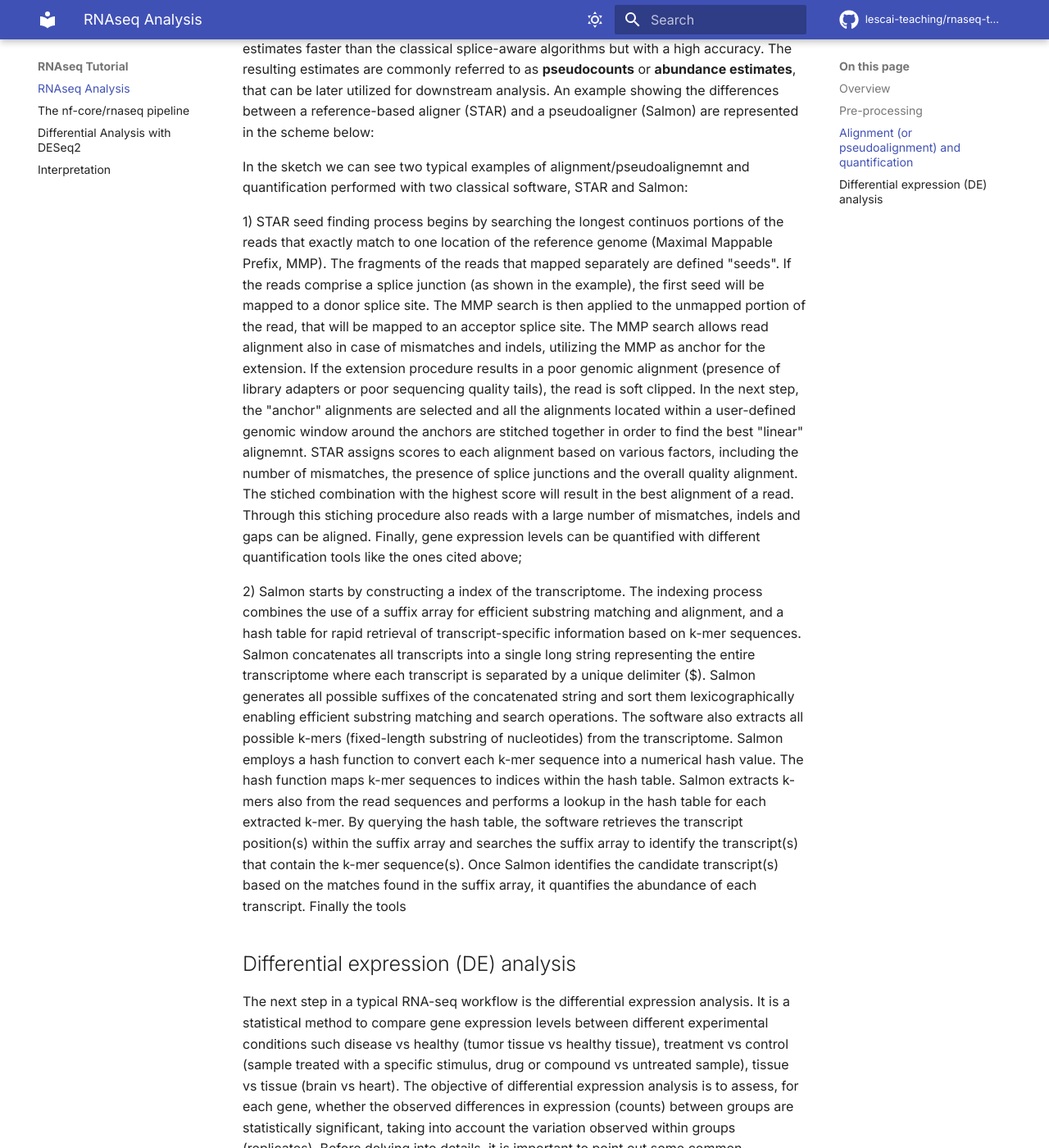
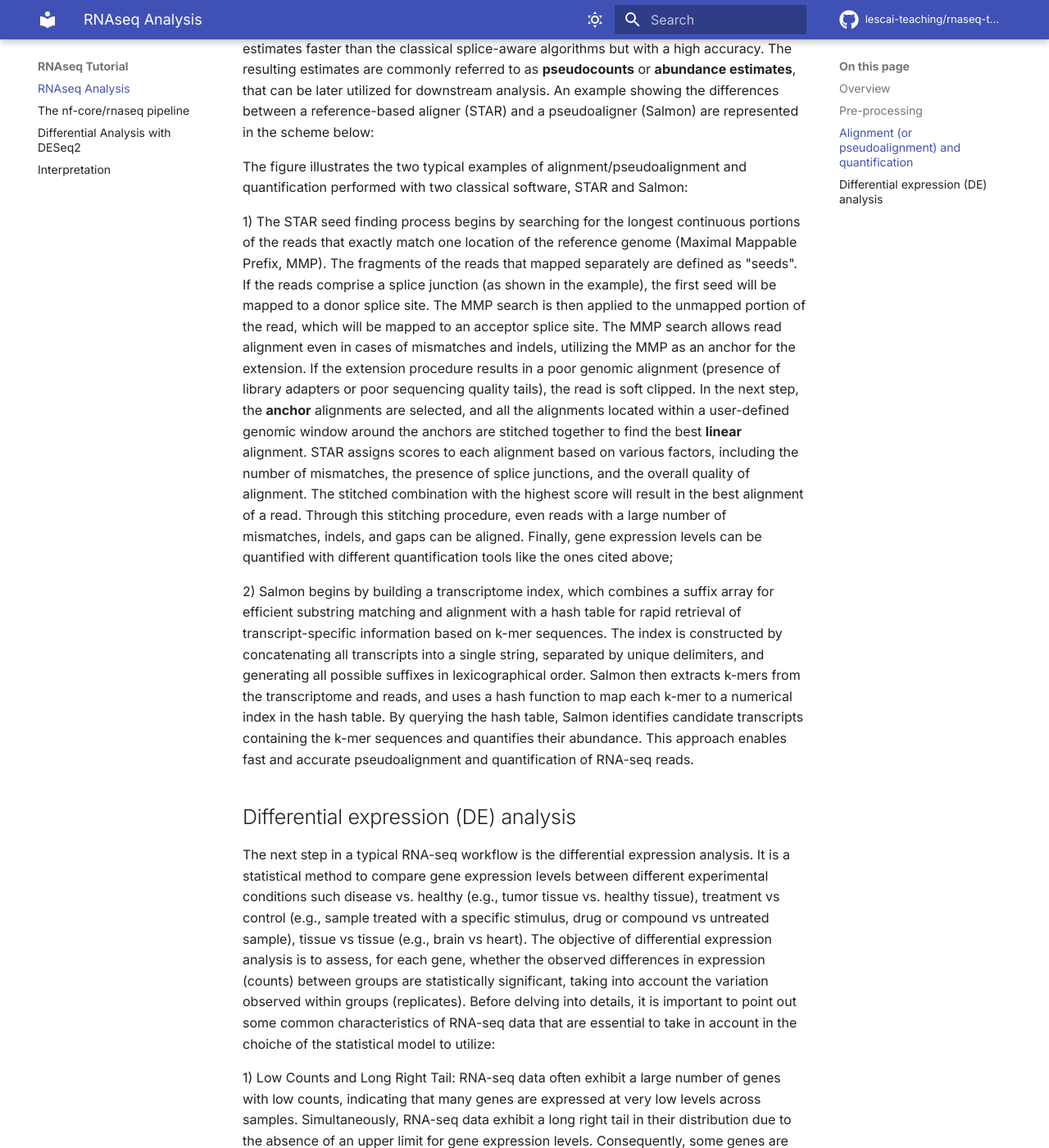
Before and after one commit to santorsola-teaching/nf-core-gitpod-run, an MkDocs documentation site: the page built from docs/theory.md, in a window 1280 px wide and 1400 px high, scrolled down 2300 px. Shown: the whole window at 82% size. Built offline with MkDocs 1.6.1 and Material for MkDocs 9.7.7, drawn with Linux system fonts in a browser that asks for light colours; comment, search, counter and statistics services are not loaded; some of the changed text lies outside the part shown.

Commit message:
fixing second part of theory

```diff
--- a/docs/theory.md
+++ b/docs/theory.md
@@ -30,42 +30,41 @@ An example showing the differences between a reference-based aligner (STAR) and
 
 
 
-In the sketch we can see two typical examples of alignment/pseudoalignemnt and quantification performed with two classical software, STAR and Salmon:
+The figure illustrates the two typical examples of alignment/pseudoalignment and quantification performed with two classical software, STAR and Salmon:
 
-1) STAR seed finding process begins by searching the longest continuos portions of the reads that exactly match to one location of the reference genome (Maximal Mappable Prefix, MMP). The fragments of the reads that mapped separately are defined "seeds". If the reads comprise a splice junction (as shown in the example), the first seed will be mapped to a donor splice site. The MMP search is then applied to the unmapped portion of the read, that will be mapped to an acceptor splice site. The MMP search allows read alignment also in case of mismatches and indels, utilizing the MMP as anchor for the extension. If the extension procedure results in a poor genomic alignment (presence of library adapters or poor sequencing quality tails), the read is soft clipped. In the next step, the "anchor" alignments are selected and all the alignments located within a user-defined genomic window around the anchors are stitched together in order to find the best "linear" alignemnt. STAR assigns scores to each alignment based on various factors, including the number of mismatches, the presence of splice junctions and the overall quality alignment. The stiched combination with the highest score will result in the best alignment of a read. Through this stiching procedure also reads with a large number of mismatches, indels and gaps can be aligned. Finally, gene expression levels can be quantified with different quantification tools like the ones cited above;
+1) The STAR seed finding process begins by searching for the longest continuous portions of the reads that exactly match one location of the reference genome (Maximal Mappable Prefix, MMP). The fragments of the reads that mapped separately are defined as "seeds". If the reads comprise a splice junction (as shown in the example), the first seed will be mapped to a donor splice site. The MMP search is then applied to the unmapped portion of the read, which will be mapped to an acceptor splice site. The MMP search allows read alignment even in cases of mismatches and indels, utilizing the MMP as an anchor for the extension. If the extension procedure results in a poor genomic alignment (presence of library adapters or poor sequencing quality tails), the read is soft clipped. In the next step, the **anchor** alignments are selected, and all the alignments located within a user-defined genomic window around the anchors are stitched together to find the best **linear** alignment. STAR assigns scores to each alignment based on various factors, including the number of mismatches, the presence of splice junctions, and the overall quality of alignment. The stitched combination with the highest score will result in the best alignment of a read. Through this stitching procedure, even reads with a large number of mismatches, indels, and gaps can be aligned. Finally, gene expression levels can be quantified with different quantification tools like the ones cited above;
 
-2) Salmon starts by constructing a index of the transcriptome. The indexing process combines the use of a suffix array for efficient substring matching and alignment, and a hash table for rapid retrieval of transcript-specific information based on k-mer sequences. Salmon concatenates all transcripts into a single long string representing the entire transcriptome where each transcript is separated by a unique delimiter ($). Salmon generates all possible suffixes of the concatenated string and sort them lexicographically enabling efficient substring matching and search operations.
-The software also extracts all possible k-mers (fixed-length substring of nucleotides) from the transcriptome. Salmon employs a hash function to convert each k-mer sequence into a numerical hash value. The hash function maps k-mer sequences to indices within the hash table. Salmon extracts k-mers also from the read sequences and performs a lookup in the hash table for each extracted k-mer. By querying the hash table, the software retrieves the transcript position(s) within the suffix array and searches the suffix array to identify the transcript(s) that contain the k-mer sequence(s). Once Salmon identifies the candidate transcript(s) based on the matches found in the suffix array, it quantifies the abundance of each transcript. Finally the tools
+2) Salmon begins by building a transcriptome index, which combines a suffix array for efficient substring matching and alignment with a hash table for rapid retrieval of transcript-specific information based on k-mer sequences. The index is constructed by concatenating all transcripts into a single string, separated by unique delimiters, and generating all possible suffixes in lexicographical order. Salmon then extracts k-mers from the transcriptome and reads, and uses a hash function to map each k-mer to a numerical index in the hash table. By querying the hash table, Salmon identifies candidate transcripts containing the k-mer sequences and quantifies their abundance. This approach enables fast and accurate pseudoalignment and quantification of RNA-seq reads.
 
 
 ## Differential expression (DE) analysis
 
-The next step in a typical RNA-seq workflow is the differential expression analysis. It is a statistical method to compare gene expression levels between different experimental conditions such disease vs healthy (tumor tissue vs healthy tissue), treatment vs control (sample treated with a specific stimulus, drug or compound vs untreated sample), tissue vs tissue (brain vs heart). The objective of differential expression analysis is to assess, for each gene, whether the observed differences in expression (counts) between groups are statistically significant, taking into account the variation observed within groups (replicates).
+The next step in a typical RNA-seq workflow is the differential expression analysis. It is a statistical method to compare gene expression levels between different experimental conditions such disease vs. healthy (e.g., tumor tissue vs. healthy tissue), treatment vs control (e.g., sample treated with a specific stimulus, drug or compound vs untreated sample), tissue vs tissue (e.g., brain vs heart). The objective of differential expression analysis is to assess, for each gene, whether the observed differences in expression (counts) between groups are statistically significant, taking into account the variation observed within groups (replicates).
 Before delving into details, it is important to point out some common characteristics of RNA-seq data that are essential to take in account in the choiche of the statistical model to utilize:
 
-1) Low Counts and Long Right Tail: RNA-seq data often contain a large number of genes with low counts, indicating that many genes are expressed at very low levels across samples. Simultaneously, RNA-seq data exhibit a long right tail in their distribution due to the absence of an upper limit for gene expression levels. Consequently, some genes are expressed at high levels, resulting in a distribution where most genes have low to moderate expression levels, while a few genes have very high counts. This combination of many low-count genes and a few highly expressed genes presents challenges for differential expression analysis, introducing high variability and potential skewness into the data. Accurate statistical modeling must therefore account for this distribution to avoid misleading conclusions;
+1) Low Counts and Long Right Tail: RNA-seq data often exhibit a large number of genes with low counts, indicating that many genes are expressed at very low levels across samples. Simultaneously, RNA-seq data exhibit a long right tail in their distribution due to the absence of an upper limit for gene expression levels. Consequently, some genes are expressed at high levels, resulting in a distribution where most genes have low to moderate expression levels, while a few genes have very high counts. This combination of many low-count genes and a few highly expressed genes presents challenges for differential expression analysis, introducing high variability and potential skewness into the data. Accurate statistical modeling must therefore account for this distribution to avoid misleading conclusions;
 
-2) Overdispersion: RNA-seq data are characterized by overdispersion, where the variance in gene expression levels often exceeds the mean (variance > mean). In typical RNA-seq experiments, this variability is not constant and can be much higher than expected under a Poisson distribution, which assumes that the mean equals the variance (mean = variance). Overdispersion in RNA-seq data stems from biological variability, technical noise, and variations in sequencing depth across samples. Effective modeling of RNA-seq data requires statistical methods capable of handling this additional variability. The negative binomial distribution, a generalization of the Poisson distribution, addresses overdispersion by introducing an extra parameter, the dispersion parameter. This parameter allows the negative binomial distribution to capture the excess variability present in RNA-seq data, providing a more flexible and realistic representation compared to the Poisson distribution.
+2) Overdispersion: RNA-seq data are characterized by overdispersion, where the variance in gene expression levels often exceeds the mean (variance > mean). In typical RNA-seq experiments, this variability is not constant and can be much higher than expected under a Poisson distribution, which assumes that the mean equals the variance (mean = variance). Overdispersion in RNA-seq data stems from biological variability, technical noise, and variations in sequencing depth across samples. Effective modeling of RNA-seq data requires statistical methods capable of handling this additional variability. The negative binomial distribution, which generalizes the Poisson distribution, addresses overdispersion by introducing an additional parameter, the dispersion parameter. This parameter allows the negative binomial distribution to capture the excess variability present in RNA-seq data, providing a more flexible and realistic representation compared to the Poisson distribution.
 
-To model counts data with robust statistical methods, there are different software that have been developed. This part of the analysis is typically performed in R utilizing different packages such as [DESeq2] (https://bioconductor.org/packages/release/bioc/html/DESeq2.html), [edgeR](https://bioconductor.org/packages/release/bioc/html/edgeR.html) and [limma](https://bioconductor.org/packages/release/bioc/html/limma.html). TThis tutorial focuses on DESeq2, a popular R package known for its robustness. The typical workflow is outlined in the flowchart below. For more detailed information and details refer to the [DESeq2 vignette](https://bioconductor.org/packages/devel/bioc/vignettes/DESeq2/inst/doc/DESeq2.html).
+To model counts data with robust statistical methods, there are different software that have been developed. This part of the analysis is typically performed in R utilizing different packages such as [DESeq2] (https://bioconductor.org/packages/release/bioc/html/DESeq2.html), [edgeR](https://bioconductor.org/packages/release/bioc/html/edgeR.html) and [limma](https://bioconductor.org/packages/release/bioc/html/limma.html). This tutorial focuses on DESeq2, a popular R package known for its robustness. The typical workflow is outlined in the flowchart below. For more detailed information and details refer to the [DESeq2 vignette](https://bioconductor.org/packages/devel/bioc/vignettes/DESeq2/inst/doc/DESeq2.html).
 
 Differential expression analysis is composed by different key steps:
 
 - Input data: the analysis starts with a matrix obtained in the alignment and quantification step that summarizes the expression levels of the different genes in each sample of the dataset. The rows of the matrix typically correspond to genes and the columns represent the samples. Each position of the matrix contains an integer value representing the number of reads associated to a particular gene in a specific sample. Another essential prerequisite is a metadata table describing the samples;
 
-- Normalization: Since differential expression analysis tools compare counts between sample groups for the same gene, they do not need to account for gene length. However, it is crucial to account for sequencing depth and RNA composition. DESeq2 addresses these factors using size factors, which correct for variations in library sizes and RNA composition across samples. Specifically, DESeq2 calculates size factors (in general a number aroun 1) using the "median ratio" method. This involves calculating the geometric mean of each gene's counts across all samples (row-wise geometric mean), dividing each gene's count by the geometric mean, and then taking the median of these ratios for each sample (column-wise). Finally each raw count is dived by the normalization factor to generate normalized counts.
+- Normalization: since differential expression analysis tools compare counts between sample groups for the same gene, they do not need to account for gene length. However, it is crucial to account for sequencing depth and RNA composition. DESeq2 addresses these factors using size factors, which correct for variations in library sizes and RNA composition across samples. Specifically, DESeq2 calculates size factors (in general a number aroun 1) using the "median ratio" method. This involves calculating the geometric mean of each gene's counts across all samples (row-wise geometric mean), dividing each gene's count by the geometric mean, and then taking the median of these ratios for each sample (column-wise). Finally each raw count is dived by the normalization factor to generate normalized counts.
 The median ratio method assumes that not all genes are differentially expressed. Large outlier genes will not disproportionately influence the median ratio values. This approach is robust to imbalances in up-/down-regulation and can handle large numbers of differentially expressed genes. By minimizing the impact of library size differences and accounting for RNA composition, this method ensures that expression levels are comparable across samples.
 It is important to understand that DESeq2 does not directly use normalized counts for the actual analysis. Instead, it utilizes raw counts and incorporates the normalization process within the Generalized Linear Model (GLM). While these normalized counts are beneficial for downstream visualization of results, they should not be used as input for DESeq2 or any other differential expression analysis tools that rely on the negative binomial model;
 
 - Quality Control (QC): Ensuring the quality of RNA-seq data before proceeding with differential expression analysis is crucial. DESeq2 provides tools for quality control, including Principal Component Analysis (PCA) and hierarchical clustering. PCA is used to reduce the dimensionality of the data, allowing visualization of the samples in a lower-dimensional space. On the other hand, hierarchical clustering displays the correlation of gene expression for all pairwise combinations of samples in the dataset. These methods can reveal group of samples that behave similarly and can highlight potential outliers or unexpected sample patterns. For these quality control steps, DESeq2 typically uses variance-stabilized (vst) counts or regularized log-transformed (rlog) counts. RNA-seq count data follow a discrete distribution which is not suitable for many statistical and machine learning algorithms that assume continuous distributions. These transformations stabilize the variance across the range of mean values. This means that genes with low expression and genes with high expression will have variances that are more comparable to each other after transformation. These transformed counts are used to ensure that the quality control analyses are robust and informative, aiding in the detection of any issues that could affect the downstream differential expression analysis.
 Finally, prior to differential expression analysis, it is beneficial to filter out genes that are unlikely to be detected as differentially expressed. This filtering enhances the sensitivity to detect truly differentially expressed genes. These include genes with zero counts across all samples, genes with extreme count outliers, and genes with consistently low mean normalized counts across samples;
 
-- Differential expression analysis with DESeq2: the process begins with modeling the raw counts, where normalization factors, also known as size factors, are applied to adjust for differences in library depth between samples. Next, DESeq2 estimates gene-wise dispersions and then shrinks these estimates to produce more accurate and reliable dispersion values, which are used to model the count data. The final steps involve fitting a negative binomial model to the data and performing hypothesis testing using either the Wald test or Likelihood Ratio Test to identify differentially expressed genes.
+- Differential expression analysis with DESeq2: the process begins by modeling the raw counts, where normalization factors (also known as **size factors**) are applied to adjust for differences in library depth between samples. Next, DESeq2 estimates gene-wise dispersions and then shrinks these estimates to produce more accurate and reliable dispersion values, which are used to model the count data. The final steps involve fitting a negative binomial model to the data and performing hypothesis testing using either the Wald test or Likelihood Ratio Test to identify differentially expressed genes.
 So we can sum-up the different steps:
 
 1) Estimate the size factors (normalization of the raw counts described above);
 
-2) Estimate gene-wise dispersion: to quantify dispersion DESeq2 utilizes the dispersion parameter (α) is closely tied to the mean (μ) and variance of the data, as described by the equation Var = μ + α*μ^2. This relationship has important implications: for genes with moderate to high count values, the square root of dispersion is equivalent to the coefficient of variation (Var / μ), which represents the relative variability around the mean. A key feature of DESeq2's dispersion estimates is that they are negatively correlated with the mean and positively correlated with variance, resulting in higher dispersion values for genes with low expression levels and lower dispersion values for genes with high expression levels. In addition, genes with the same mean expression levels can exhibit different dispersion estimates based on their variance. To refine these estimates, DESeq2 shares information from genes with similar expression profiles, assuming that they exhibit similar dispersion patterns. By doing so, DESeq2 generates more accurate estimates of variation that are specifically tailored to the mean expression level of each gene;
+2) Estimate gene-wise dispersion: to quantify dispersion DESeq2 utilizes the dispersion parameter (α) is closely tied to the mean (μ) and variance of the data, as described by the equation Var = μ + α * μ^2. This relationship has important implications: for genes with moderate to high count values, the square root of dispersion is equivalent to the coefficient of variation (Var / μ), which represents the relative variability around the mean. A key feature of DESeq2's dispersion estimates is that they are negatively correlated with the mean and positively correlated with variance, resulting in higher dispersion values for genes with low expression levels and lower dispersion values for genes with high expression levels. In addition, genes with the same mean expression levels can exhibit different dispersion estimates based on their variance. To refine these estimates, DESeq2 shares information from genes with similar expression profiles, assuming that they exhibit similar dispersion patterns. By doing so, DESeq2 generates more accurate estimates of variation that are specifically tailored to the mean expression level of each gene;
 
 3) Fit curve to gene-wise dispersion estimates: this process, known as dispersion fitting, aims to model the relationship between the mean expression level of a gene and its dispersion. By doing so, DESeq2 can identify a trend in the dispersion estimates across genes, which is essential for accurate variance estimation. The fitted curve, typically a smooth curve, describes how dispersion changes as a function of the mean expression level;
 
@@ -73,4 +72,4 @@ So we can sum-up the different steps:
 
 5) Generalized Linear Model (GLM), Wald test and multiple test: DESeq2 fits a generalized linear model (GLM) to the count data for each gene, using a negative binomial distribution to account for overdispersion (variance > mean). The GLM fit is then used to perform hypothesis testing for differential expression using the Wald test. The Wald test is a statistical test that evaluates the significance of the regression coefficients in the GLM, and is used to determine whether the gene is differentially expressed between conditions. However, when performing multiple tests, such as in the case of RNA-seq data where thousands of genes are tested, the risk of false positives increases. To account for this, DESeq2 employs multiple test correction methods (Benjamini-Hochberg procedure is the default) to adjust the p-values and control the false discovery rate (FDR). For example by setting the FDR cutoff to < 0.05, 5% of genes identified as differentially expressed are expected to be false positive. For instance, if 400 genes are identified as differentially expressed with an FDR cutoff of 0.05, you would expect 20 of them to be false positives. This ensures that the results are truly significant and biologically relevant. By combining the GLM, Wald test, and multiple test correction, DESeq2 provides a powerful and accurate approach for identifying differentially expressed genes in RNA-seq data.
 
-After identifying differentially expressed genes using DESeq2, the next step is to interpret the biological significance of these genes through functional analysis. This involves examining the roles of the differentially expressed genes in various biological processes, pathways, and molecular functions, providing insights into the underlying mechanisms driving the observed changes in gene expression. By integrating the results from DESeq2 with functional analysis, researchers can gain a deeper understanding of the biological context and potential impact of the differential expression, leading to more informed hypotheses and further experimental validation.  Different tools are available to carry out these functional analyses such as [Gene Ontology](https://geneontology.org), [Reactome](https://reactome.org/), [KEGG](https://www.genome.jp/kegg), [clusterProfiler](https://bioconductor.org/packages/release/bioc/html/clusterProfiler.html), [g:Profiler](https://biit.cs.ut.ee/gprofiler),  and [WikiPathways](https://www.wikipathways.org).
+After identifying differentially expressed genes using DESeq2, the next step is to interpret the biological significance of these genes through functional analysis. This involves examining the roles of the differentially expressed genes in various biological processes, pathways, and molecular functions, providing insights into the underlying mechanisms driving the observed changes in gene expression. By integrating the results from DESeq2 with functional analysis, researchers can gain a deeper understanding of the biological context and potential impact of the differential expression, leading to more informed hypotheses and further experimental validation.  Different tools are available to carry out these functional analyses such as [Gene Ontology](https://geneontology.org), [Reactome](https://reactome.org/), [KEGG](https://www.genome.jp/kegg), [clusterProfiler](https://bioconductor.org/packages/release/bioc/html/clusterProfiler.html), [g:Profiler](https://biit.cs.ut.ee/gprofiler), and [WikiPathways](https://www.wikipathways.org).
```
